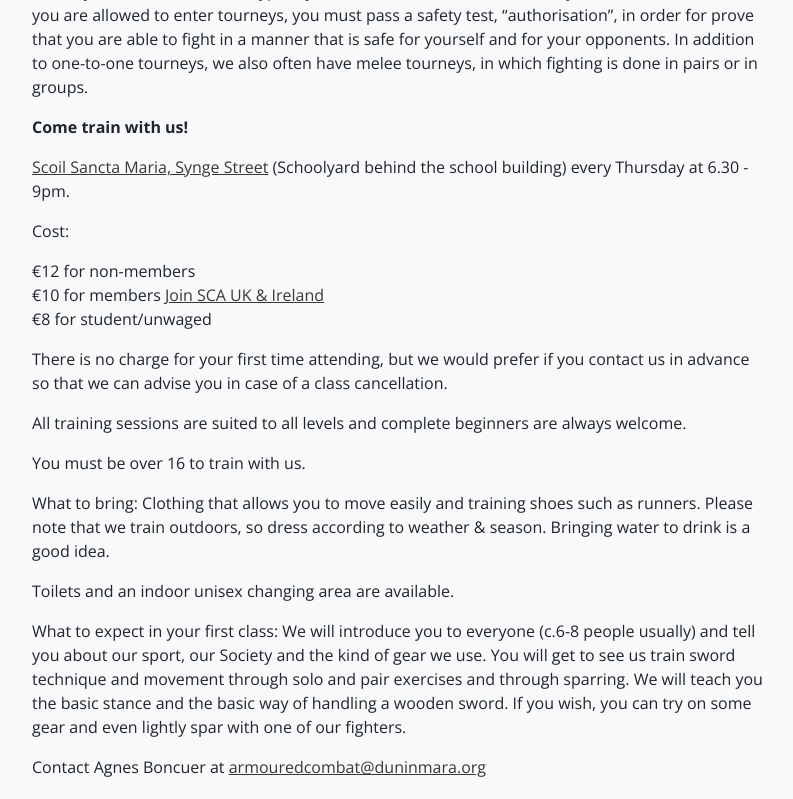
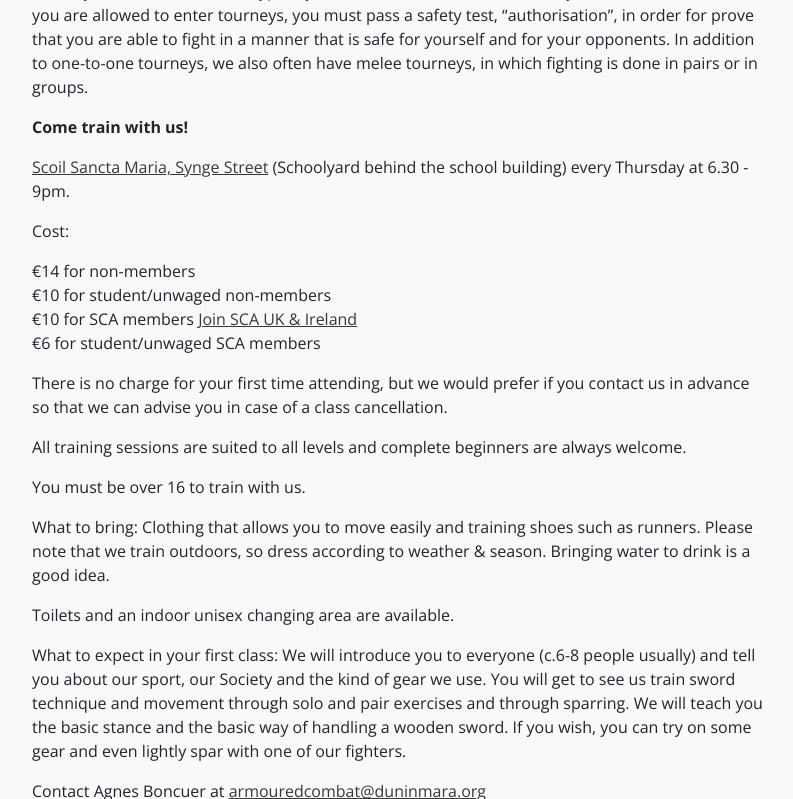
Before and after one commit to drachenwald/dun-in-mara, a Jekyll site: the page built from armoured-fighting.md, in a window 1280 px wide and 900 px high, scrolled down 1206 px, cut to the strip 0-799 px from the top of the window. Shown: the whole strip, without its empty margins (50-843 px from the left). Built offline with Jekyll 4.4.1, drawn with Linux system fonts in a browser that asks for light colours; comment, search, counter and statistics services are not loaded.

Commit message:
Practice cost updates

```diff
--- a/armoured-fighting.md
+++ b/armoured-fighting.md
@@ -22,9 +22,10 @@ Our day and weekend events typically include armoured combat tourneys of various
 
 Cost:
 
-€12 for non-members
-€10 for members [Join SCA UK & Ireland](https://membermojo.co.uk/scauk)
-€8 for student/unwaged
+€14 for non-members
+€10 for student/unwaged non-members
+€10 for SCA members [Join SCA UK & Ireland](https://membermojo.co.uk/scauk)
+€6 for student/unwaged SCA members
 
 There is no charge for your first time attending, but we would prefer if you contact us in advance so that we can advise you in case of a class cancellation.
 
```
Also changed, not shown: historical-fencing.md (+5 -3 lines).
